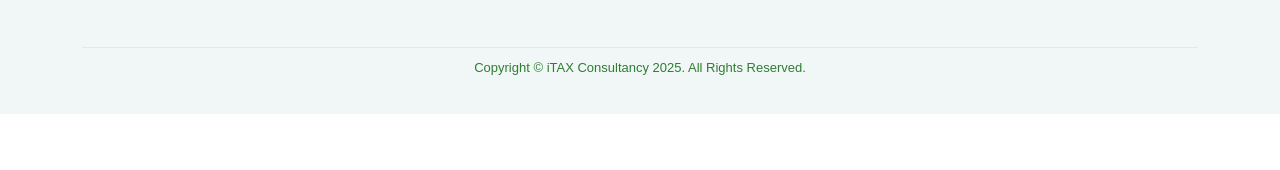
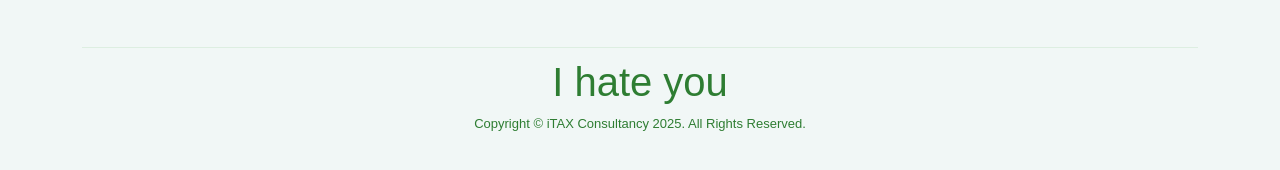
Before and after one commit to sanket-b-shinde/ToDoList, a plain HTML site: page index.html in a window 1280 px wide. Shown: the part 1613-1783 px from the top of the page. Before the commit the page ends 1727 px from the top, so only its background shows below. Drawn offline with nearby package versions, Linux system fonts and the light colour scheme.

Commit message:
lets change

```diff
--- a/index.html
+++ b/index.html
@@ -141,9 +141,9 @@
   </div>
 
   <hr class="footer-divider" />
+  <h1>I hate you</h1>
 
   <p class="footer-bottom">Copyright © iTAX Consultancy 2025. All Rights Reserved.</p>
 </footer>
-<!-- this is the end -->
 </body>
 </html>
```
